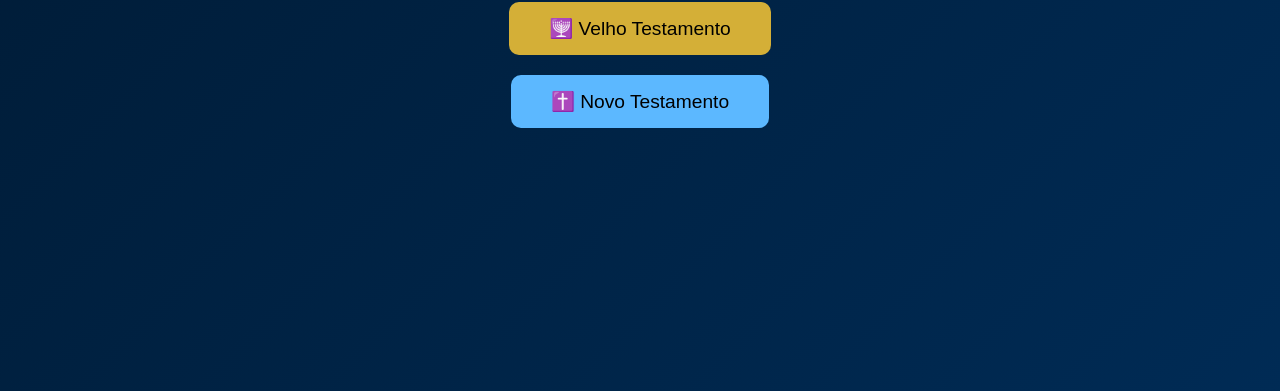
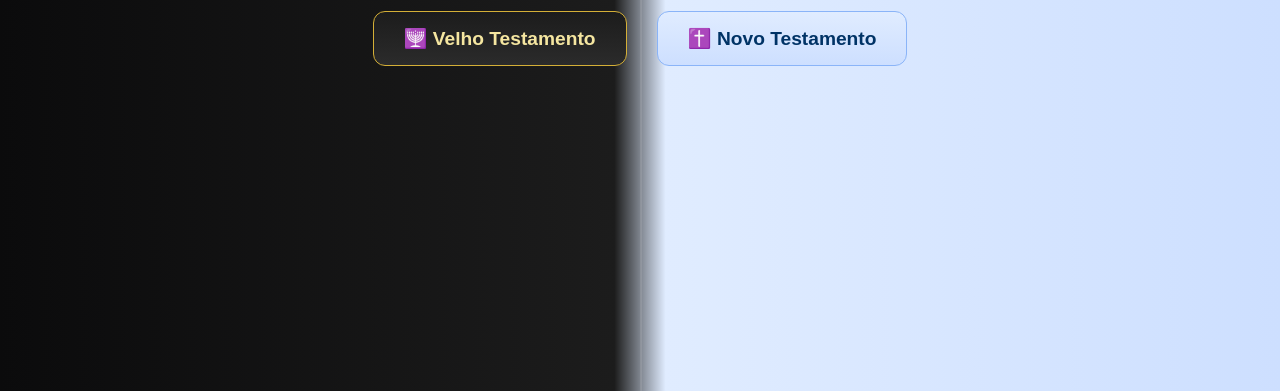
Before and after one commit to StarAnt007/ApocalipseTest, a plain HTML site: page index.html in a window 1280 px wide. Shown: the part 409-800 px from the top of the page. Drawn offline with Linux system fonts and the light colour scheme.

Commit message:
Update index.html

```diff
--- a/index.html
+++ b/index.html
@@ -5,26 +5,82 @@
 <meta name="viewport" content="width=device-width, initial-scale=1.0">
 <title>Estudo Bíblico – Escolha seu Quiz</title>
 <style>
-body {
-  background: linear-gradient(135deg, #001a33, #002b55);
-  color: white;
-  font-family: 'Segoe UI', sans-serif;
-  display: flex; flex-direction: column; justify-content: center; align-items: center;
-  height: 100vh; text-align: center; margin: 0;
-}
-h1 { font-size: 2em; margin-bottom: 40px; }
-button {
-  font-size: 1.2em; margin: 10px; padding: 15px 40px;
-  border: none; border-radius: 10px; cursor: pointer; transition: 0.3s;
-}
-#velho { background-color: #d4af37; color: black; }
-#novo { background-color: #5cb8ff; color: black; }
-button:hover { transform: scale(1.05); }
+  *{margin:0;padding:0;box-sizing:border-box;font-family:'Poppins',sans-serif}
+  body{
+    height:100vh;
+    display:flex;
+    align-items:center;
+    justify-content:center;
+    background:linear-gradient(90deg,#0b0b0c 0%,#1c1c1c 48%,#e0ecff 52%,#cddfff 100%);
+    color:white;
+    overflow:hidden;
+  }
+  .container{
+    text-align:center;
+    z-index:2;
+  }
+  h1{
+    font-size:2em;
+    margin-bottom:20px;
+    color:#fff;
+    text-shadow:0 0 15px rgba(255,255,255,0.2);
+  }
+  .buttons{
+    display:flex;
+    gap:30px;
+    justify-content:center;
+    flex-wrap:wrap;
+  }
+  .btn{
+    padding:15px 30px;
+    border:none;
+    font-size:1.2em;
+    font-weight:700;
+    border-radius:12px;
+    cursor:pointer;
+    transition:0.3s;
+    text-decoration:none;
+  }
+  .old{
+    background:linear-gradient(180deg,#1c1c1c,#2b2b2b);
+    border:1px solid #d4af37;
+    color:#f5e6a0;
+  }
+  .old:hover{
+    background:linear-gradient(180deg,#2b2b2b,#3a3a3a);
+    transform:scale(1.05);
+  }
+  .new{
+    background:linear-gradient(180deg,#e0ecff,#cddfff);
+    border:1px solid #8ab4f8;
+    color:#003366;
+  }
+  .new:hover{
+    background:linear-gradient(180deg,#cddfff,#b9d4ff);
+    transform:scale(1.05);
+  }
+  .divider{
+    position:absolute;
+    left:50%;
+    top:0;
+    height:100%;
+    width:2px;
+    background:rgba(255,255,255,0.1);
+  }
+  @media(max-width:600px){
+    .buttons{flex-direction:column;gap:20px;}
+    .btn{width:220px;}
+  }
 </style>
 </head>
 <body>
-<h1>📖 Estudo Bíblico<br>Escolha seu Quiz</h1>
-<button id="velho" onclick="location.href='velho.html'">🕎 Velho Testamento</button>
-<button id="novo" onclick="location.href='novo.html'">✝️ Novo Testamento</button>
+  <div class="divider"></div>
+  <div class="container">
+    <h1>📜 Estudo Bíblico 📖<br>Escolha seu Testamento</h1>
+    <div class="buttons">
+      <a href="velho.html" class="btn old">🕎 Velho Testamento</a>
+      <a href="novo.html" class="btn new">✝️ Novo Testamento</a>
+    </div>
+  </div>
 </body>
 </html>
```
